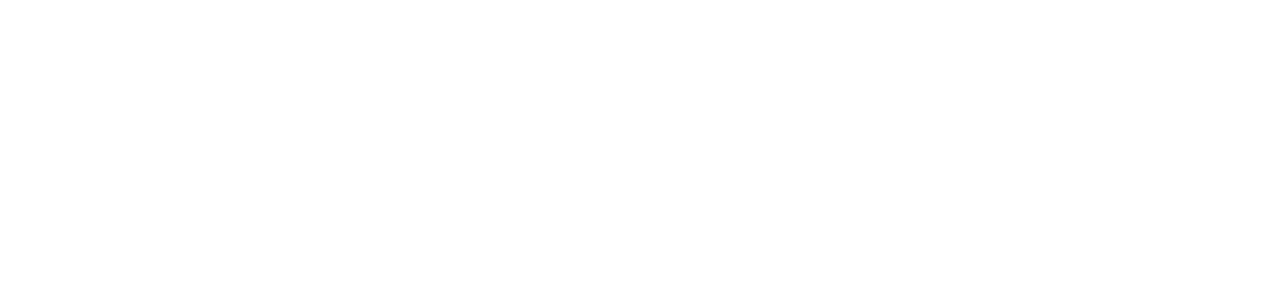
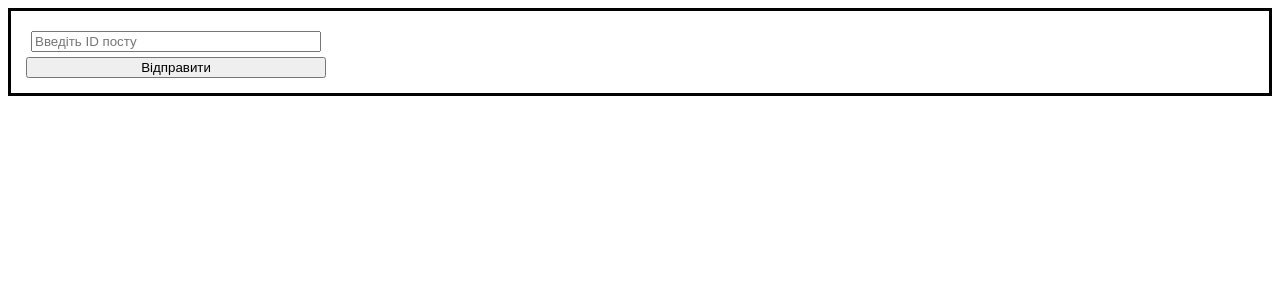
Before and after one commit to korlak/SteamCheck, a React (Create React App) app in the folder frontend/: page /posts/getOne in a window 1280 px wide. Before the commit this address had no page. Shown: the top 300 px of the page. Built offline with nearby package versions, Linux system fonts and the light colour scheme.

Commit message:
getSteamInfo + getOnePost

```diff
--- a/frontend/src/App.jsx
+++ b/frontend/src/App.jsx
@@ -28,7 +28,7 @@ export default function App() {
        <Route path='/upload' element={ <Upload />}></Route>
        <Route path='/posts/create' element={ <CreatePost />}></Route>
        <Route path='/posts/getAll' element={ <GetAllPosts />}></Route>
-       <Route path='/posts/getOne/:id' element={ <GetOnePost />}></Route>
+       <Route path='/posts/getOne/' element={ <GetOnePost />}></Route>
        <Route path='/test' element={ <Test />}></Route>
        <Route path='/steam/userGames' element={ <GetUserGames />}></Route>
        <Route path='/steam/userGameAchievements/:userId/:gameId' element={ <GetUserAchievement />}></Route>
--- a/frontend/src/index.css
+++ b/frontend/src/index.css
@@ -45,3 +45,11 @@ form input{
     width: 300px;
     height: 200px;
 }
+.steamGames {
+
+}
+
+.steamGames img {
+    width: 60px;
+    height: 90px;
+}
--- a/frontend/src/links/getOnePost.jsx
+++ b/frontend/src/links/getOnePost.jsx
@@ -1,7 +1,78 @@
+import React, { useState } from 'react';
+
 export default function GetOnePost() {
+    const [data, setData] = useState(null);
+    const [inputOne, setInputOne] = useState('');
+    const [error, setError] = useState(null);
+    const handleSubmit = async (e) => {
+        e.preventDefault();
+        const token = localStorage.getItem('token');
+        if (!inputOne) {
+            setError('Будь ласка, введіть ID');
+            return;
+        }
+
+        if (token) {
+            try {
+                const response = await fetch(`/posts/getOne/${inputOne}`, {
+                    method: 'GET',
+                    headers: {
+                        Authorization: `Bearer ${token}`,
+                        'Content-Type': 'application/json',
+                    },
+                });
+
+                if (!response.ok) {
+                    throw new Error('Помилка при отриманні даних');
+                }
+
+                const postData = await response.json();
+                setData(postData);
+
+            } catch (err) {
+                setError(err.message);
+            }
+        } else {
+            setError('Токен відсутній');
+        }
+    };
+
     return (
-        <div className='content'>
-            <h1>one</h1>
+        <div className="content">
+            <form onSubmit={handleSubmit}>
+                <input
+                    type="text"
+                    placeholder="Введіть ID посту"
+                    value={inputOne}
+                    onChange={(event) => setInputOne(event.target.value)}
+                />
+                <button type="submit">Відправити</button>
+            </form>
+            {error && <p style={{ color: 'red' }}>{error}</p>}
+            {data && (
+                <div>
+                    <h2>Дані посту:</h2>
+                    <div className='post'>
+                        <div>{data._id}</div>
+                        <h3>{data.title}</h3>
+                        <textarea>{data.text}</textarea>
+                        <br />
+                        <span><b>views:</b>{data.viewsCount}&nbsp;&nbsp;</span>
+                        <span>{data.createdAt}</span>
+                        <br />
+                        <div><b>Tags:</b></div>
+                        {
+                            data.tags.map((tag, index) => {
+                                return (<span>
+                                    &nbsp;
+                                    {tag}
+                                </span>)
+                            })
+                        }
+                        <br />
+                    </div>
+                </div>
+            )}
         </div>
-    )
+    );
 }
--- a/frontend/src/links/getUserGames.jsx
+++ b/frontend/src/links/getUserGames.jsx
@@ -1,5 +1,59 @@
-export default function GetUserGames(){
-    return(
-        <></>
-    )
+import { useState, useEffect } from "react";
+export default function GetUserGames() {
+    const [data, setData] = useState(null);
+    const [trophy, setTrophy] = useState({});
+
+    useEffect(() => {
+        fetch('/steam/userGames')
+            .then(res => res.json())
+            .then(res => setData(res.message));
+    }, []);
+
+    const user_id = "76561198951455714"
+
+    const getach = async (id) => {
+        const response = await fetch(`/steam/userGameAchievements/${user_id}/${id}`);
+        const result = await response.json();
+        setTrophy(prevTrophies => ({
+            ...prevTrophies,
+            [id]: result.message
+        }));
+    };
+
+    return (
+        <div className="content">
+            {user_id}
+            <table className="steamGames">
+                {!data ? "loading..." : data.map((game, index) => {
+                    const link =
+                        `https://shared.cloudflare.steamstatic.com/store_item_assets/steam/apps/${game.game.id}/${game.game.capsuleFilename}`;
+
+                    return (
+                        <tr className="userGame" key={index} onLoad={() => getach(game.game.id)}>
+                            <td>
+                                {index + 1}
+                            </td>
+                            <td>
+                                <img src={link} alt="" />
+                            </td>
+                            <td>
+                                <div>{game.game.name}</div>
+
+                            </td>
+                            <td>
+                                {trophy[game.game.id] && (
+                                    <div>{trophy[game.game.id]}</div>
+                                )}
+                            </td>
+                            <td>
+                                {Math.floor(game.minutes/60)} г.
+                            </td>
+                            <td>
+                            </td>
+                        </tr>
+                    );
+                })}
+            </table>
+        </div>
+    );
 }
--- a/frontend/src/links/mainPage.jsx
+++ b/frontend/src/links/mainPage.jsx
@@ -49,7 +49,7 @@ export default function MainPage(){
           </tr>
           <tr>
             <td>GET</td>
-            <td><Link to="/posts/getOne/:id">/posts/getOne/:id</Link></td>
+            <td><Link to="/posts/getOne/">/posts/getOne/:id</Link></td>
             <td>Отримати один пост</td>
             <td>Token</td>
           </tr>
```
